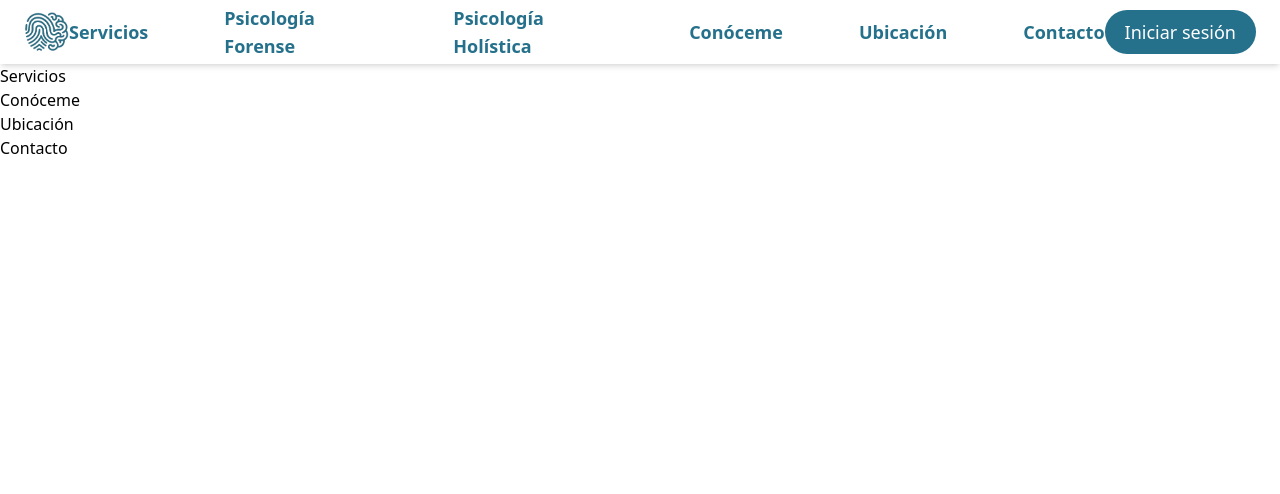
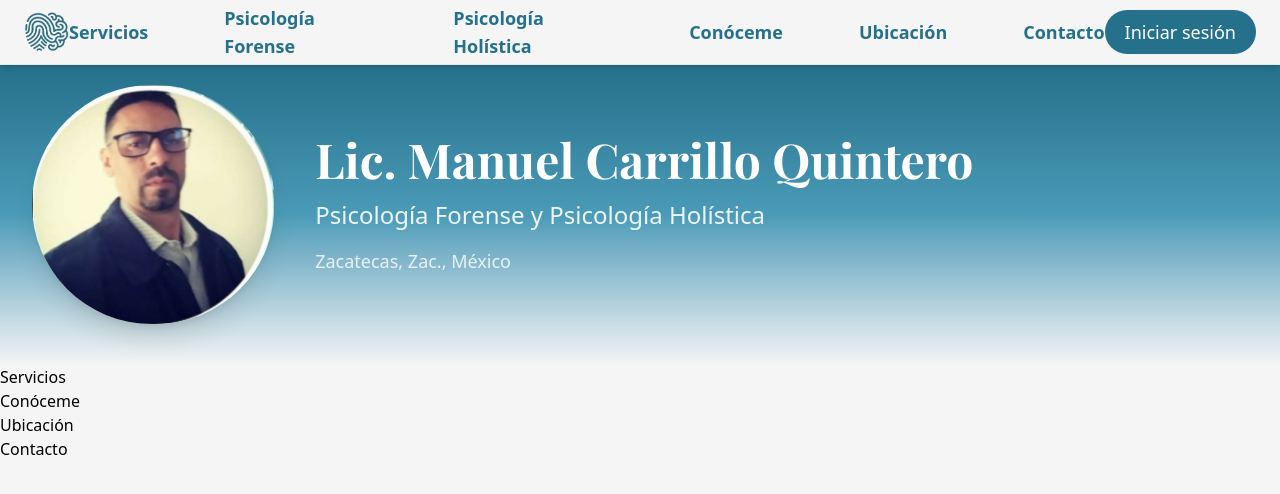
Before and after one commit to nayenay/web-psicologo, a Next.js app: page / in a window 1280 px wide. Shown: the top 494 px of the page. Built offline with nearby package versions, Linux system fonts and the light colour scheme.

Commit message:
chore: Hero finished (I think)

```diff
--- a/src/app/layout.tsx
+++ b/src/app/layout.tsx
@@ -1,5 +1,6 @@
 import "./globals.css";
 import Navbar from "@/components/layout/Navbar";
+
 //import Footer from "@/components/layout/Footer";
 
 export default function RootLayout({
@@ -9,12 +10,14 @@ export default function RootLayout({
 }>) {
   return (
     <html lang="es">
-      <body>
+      <body className="bg-[var(--background)] text-[var(--text)] antialiased">
 
         <Navbar />
 
+
         <main>
           {children}
+
         </main>
 
 
--- a/src/app/page.tsx
+++ b/src/app/page.tsx
@@ -1,7 +1,9 @@
+import Hero from "@/components/home/Hero";
+
 export default function Home() {
   return (
     <main>
-
+      <Hero />
       <section id="servicios">
         <h1>Servicios</h1>
       </section>
--- a/src/components/home/Hero.tsx
+++ b/src/components/home/Hero.tsx
@@ -0,0 +1,50 @@
+import Image from "next/image";
+import Container from "../layout/Container";
+import { Playfair_Display } from "next/font/google";
+
+const playfair = Playfair_Display({
+  subsets: ["latin"],
+  weight: ["700"],
+});
+
+export default function Hero() {
+
+    return (
+        <section
+            className="
+                min-h-[300px]  bg-gradient-to-b  from-[var(--primary)] via-[#4A9BB8] to-[var(--background)] "
+                >
+            <Container>
+                <div  className=" grid  grid-cols-[20%_75%]  items-center  gap-10 py-5 "
+                >
+                    <div className="flex justify-center">
+                        <Image
+                            src="/images/FotoPerfilPsicologo.png"
+                            alt="Lic. Manuel Carrillo Quintero"
+                            width={300}
+                            height={300}
+                            priority
+                            className="rounded-full object-cover shadow-xl"
+                        />
+                    </div>
+                    <div className="space-y-4">
+                        <h1 className={`${playfair.className} text-5xl font-bold text-white`}>
+                            Lic. Manuel Carrillo Quintero
+                        </h1>
+
+                        <h2 className="text-2xl text-white/90">
+                            Psicología Forense y Psicología Holística
+                        </h2>
+
+                        <p className="text-lg text-white/80">
+                            Zacatecas, Zac., México
+                        </p>
+                    </div>
+                </div>
+
+            </Container>
+
+        </section>
+    );
+
+}
--- a/src/components/layout/Navbar.tsx
+++ b/src/components/layout/Navbar.tsx
@@ -62,7 +62,7 @@ export default function Navbar() {
     return (   //estructura principal
 
     <header
-        className={`sticky top-0 z-50 bg-white transition-all duration-300 ${
+        className={`sticky top-0 z-50 bg-[var(--background)] border-b border-gray-200  transition-all duration-300 ${
             scrolled ? "shadow-lg" : "shadow-md"
         }`}>
 
```
Also changed, not shown: public/images/FotoPerfilPsicologo.png (added).
